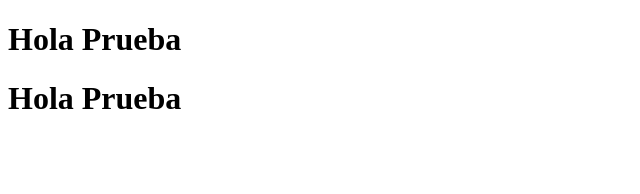
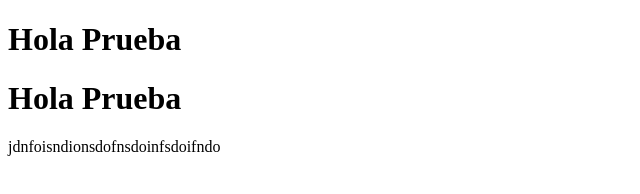
Before and after one commit to chilo3105/Ejemplo-pwa, a plain HTML site: page index.html in a window 1280 px wide. Shown: the whole page, without its empty margins (0-640 px from the left). Drawn offline with Linux system fonts and the light colour scheme.

Commit message:
Version 2.0 del index

```diff
--- a/index.html
+++ b/index.html
@@ -10,5 +10,6 @@
 </head>
 <body>
     <h1>Hola Prueba</h1>
+    <p>jdnfoisndionsdofnsdoinfsdoifndo</p>
 </body>
 </html>
```
